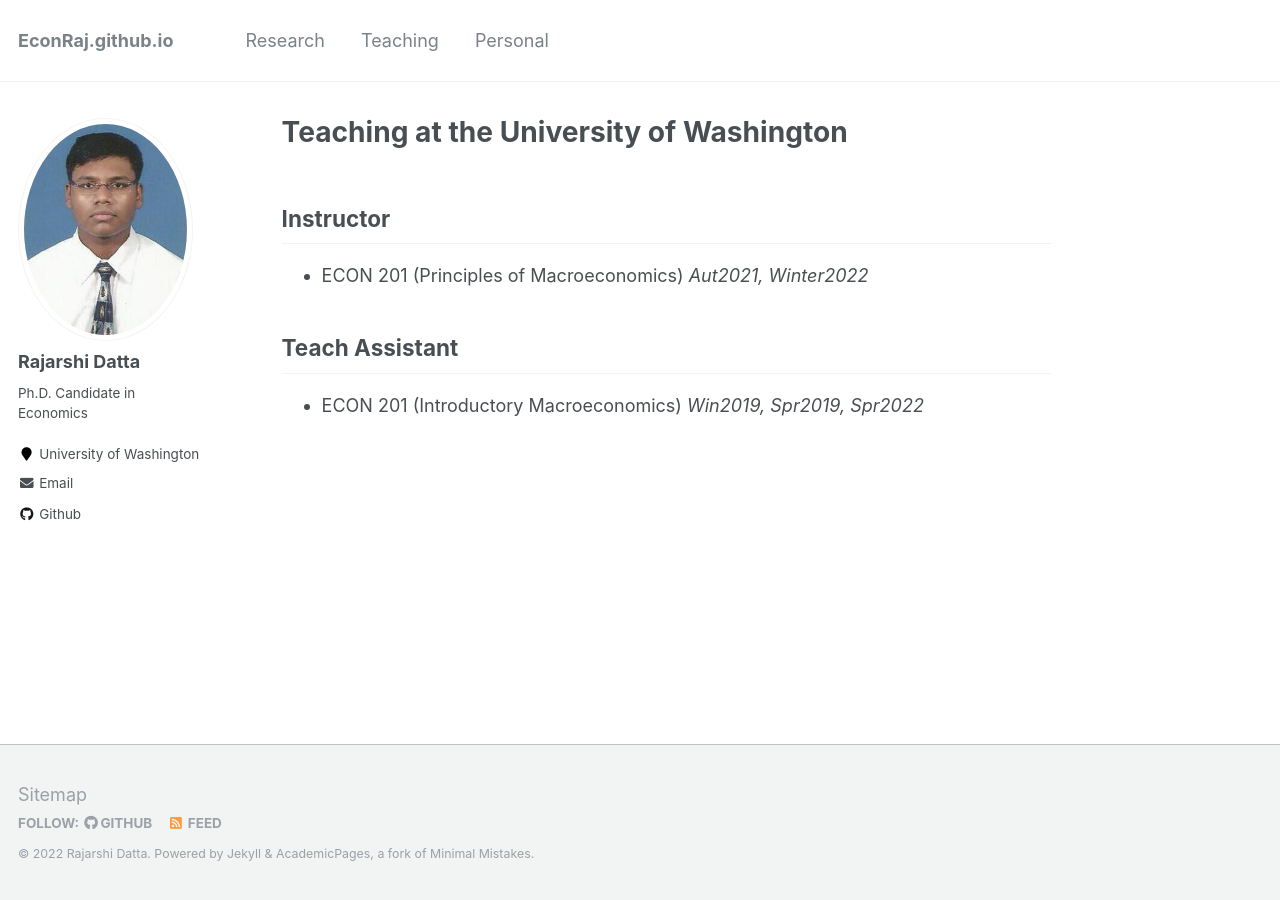
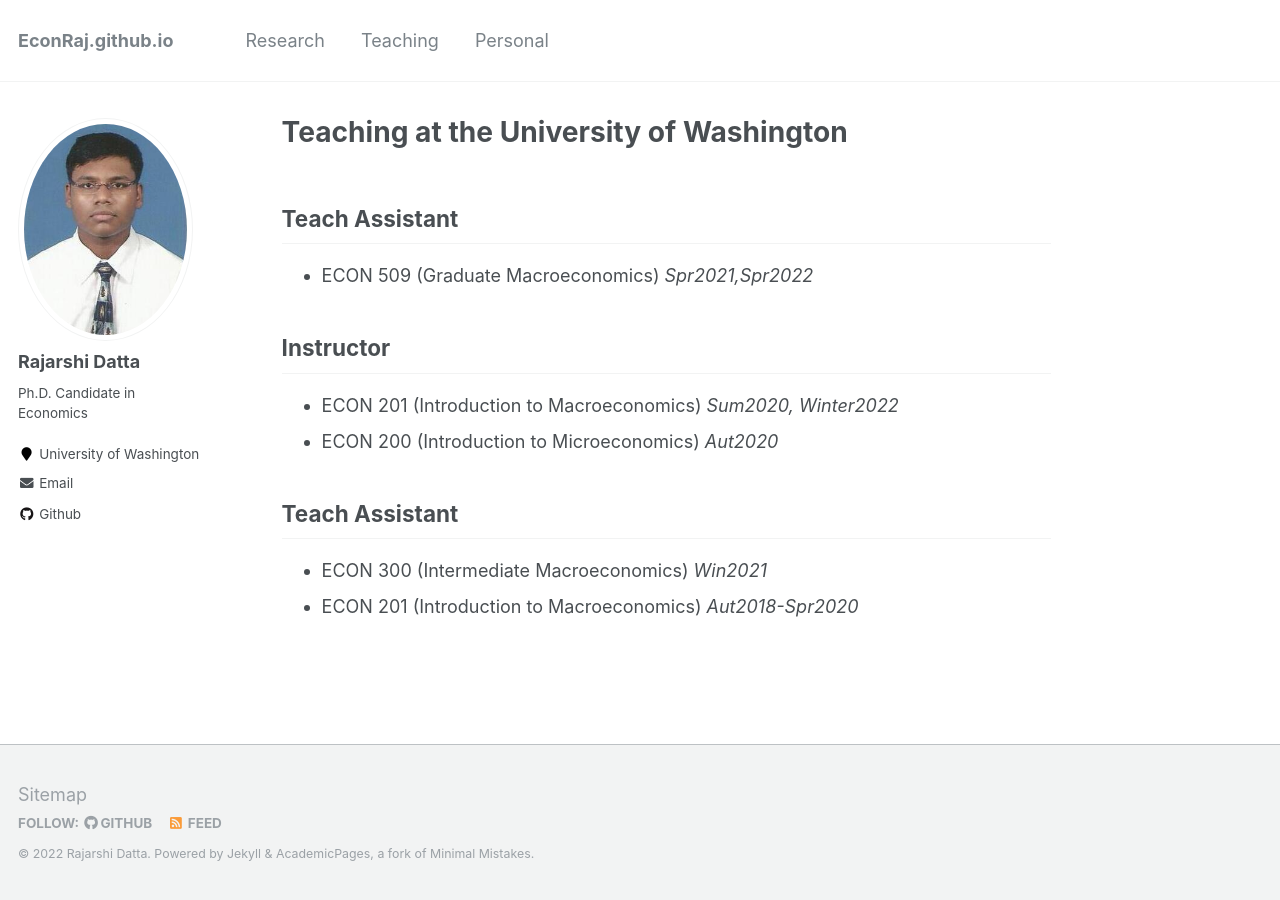
Before and after one commit to Reina-Kawai/Reina-Kawai.github.io, a Jekyll site: the page built from _pages/teaching.md, in a window 1280 px wide. Built offline with Jekyll 4.4.1, drawn with Linux system fonts in a browser that asks for light colours.

Commit message:
Update teaching.md

```diff
--- a/_pages/teaching.md
+++ b/_pages/teaching.md
@@ -4,9 +4,14 @@ title: "Teaching at the University of Washington"
 permalink: /teaching/
 author_profile: true
 ---
+## Teach Assistant
+ * ECON 509 (Graduate Macroeconomics)         *Spr2021,Spr2022*
+
 
 ## Instructor
-  * ECON 201 (Principles of Macroeconomics)   *Aut2021, Winter2022*
+  * ECON 201 (Introduction to Macroeconomics)   *Sum2020, Winter2022*
+  * ECON 200 (Introduction to Microeconomics)   *Aut2020*
 
 ## Teach Assistant
-  * ECON 201 (Introductory Macroeconomics)   *Win2019, Spr2019, Spr2022*
+  * ECON 300 (Intermediate Macroeconomics)      *Win2021*
+  * ECON 201 (Introduction to Macroeconomics)   *Aut2018-Spr2020*
```
